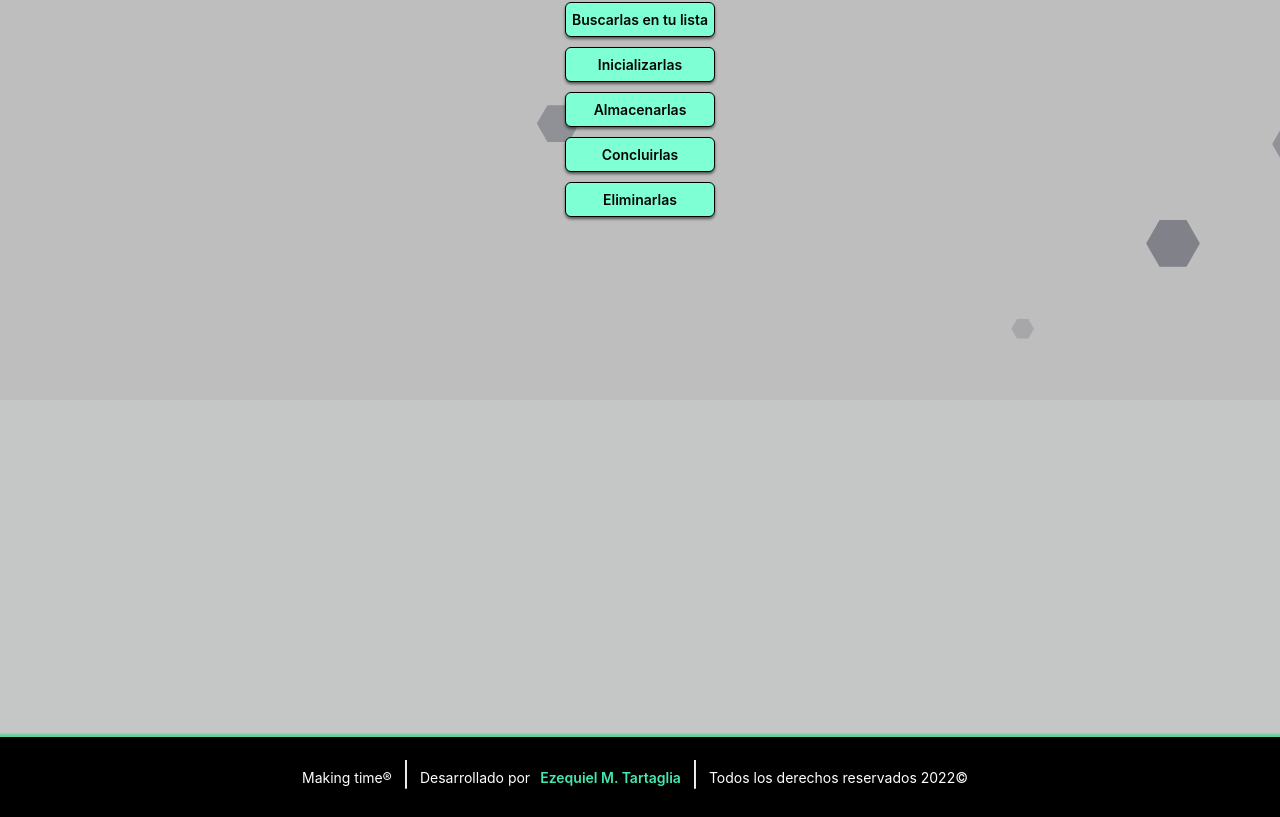
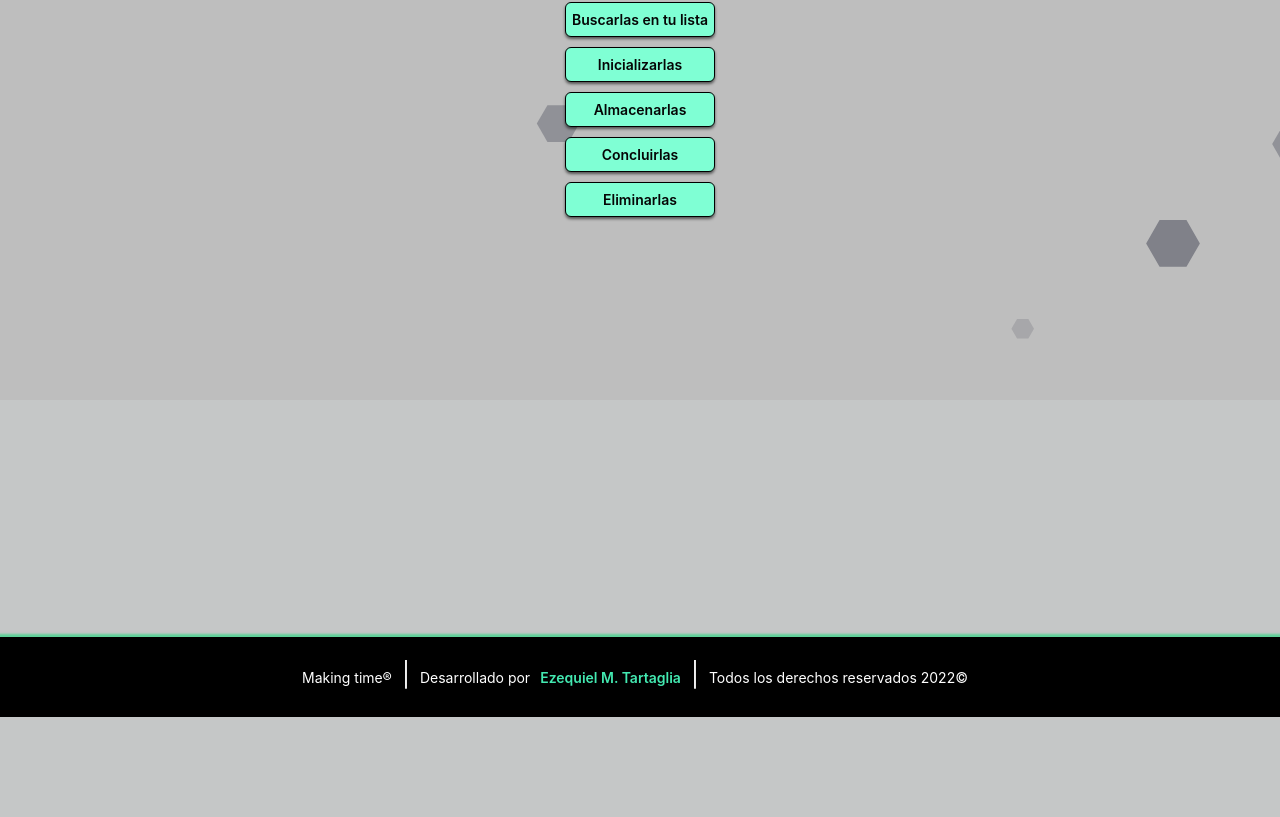
Before and after one commit to EzequielTartaglia/Login-with-JSX-Auth0, a React (Create React App) app: page /gestor-de-tareas in a window 1280 px wide. Shown: the part 400-1217 px from the top of the page. After the commit the page ends 1117 px from the top, so only its background shows below. Built offline with nearby package versions, Linux system fonts and the light colour scheme.

Commit message:
App version1 - finish

```diff
--- a/src/Componentes/Perfil.jsx
+++ b/src/Componentes/Perfil.jsx
@@ -3,7 +3,7 @@ import { useAuth0 } from "@auth0/auth0-react"
 import JSONPretty from 'react-json-pretty';
 import 'react-json-pretty/themes/monikai.css';
 
-
+//Informacion de usuario
 export const Perfil = () => {
 
     //Datos del usuario
--- a/src/Pages/GestorDeTareas.jsx
+++ b/src/Pages/GestorDeTareas.jsx
@@ -17,7 +17,11 @@ export default function ListaPage() {
     <div className='LoggedList'>
     <FormularioLista/>
     </div>
+
+    {/*
+    Componente para mostrar todas las opciones de usuario del auth0
     <Perfil/>
+    */}
     </div>
 
     /* Si no esta logeado */
--- a/src/Styles/App.css
+++ b/src/Styles/App.css
@@ -80,7 +80,7 @@ font-size: 18px;
   top: 0;
   width: 100%;
   z-index: 1000005;
-    margin-top: 500px;
+  margin-top: 400px;
   display: flex;
   align-items: center;
   color: white;
```
